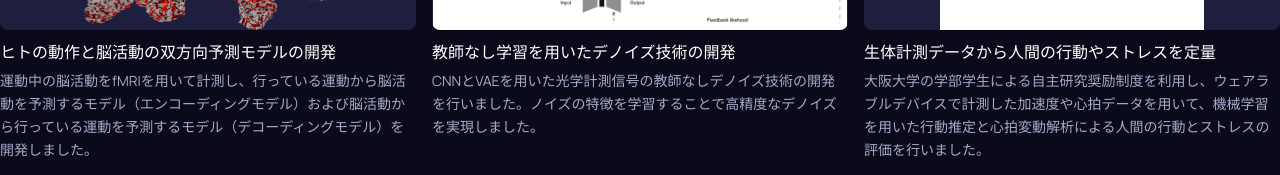
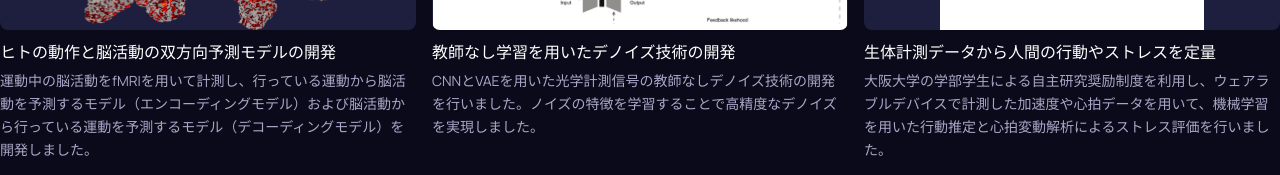
Before and after one commit to yasuhiro-ymd/my-portfolio, a Next.js app: page / in a window 1280 px wide. Shown: the part 716-891 px from the top of the page. Built offline with nearby package versions, Linux system fonts and the light colour scheme.

Commit message:
Update hero section and styles

```diff
--- a/app/components/Projects.tsx
+++ b/app/components/Projects.tsx
@@ -23,7 +23,7 @@ const projects: Project[] = [
   {
     id: 3,
     title: '生体計測データから人間の行動やストレスを定量',
-    description: '大阪大学の学部学生による自主研究奨励制度を利用し、ウェアラブルデバイスで計測した加速度や心拍データを用いて、機械学習を用いた行動推定と心拍変動解析による人間の行動とストレスの評価を行いました。',
+        description: '大阪大学の学部学生による自主研究奨励制度を利用し、ウェアラブルデバイスで計測した加速度や心拍データを用いて、機械学習を用いた行動推定と心拍変動解析によるストレス評価を行いました。',
     image: '/beat.jpg',
   },
   {
```
